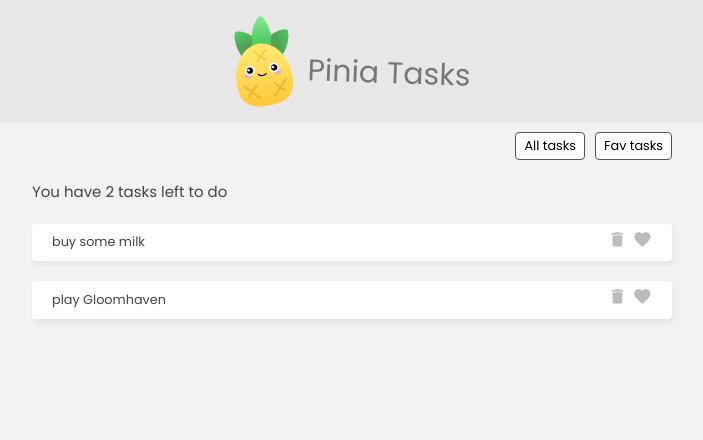
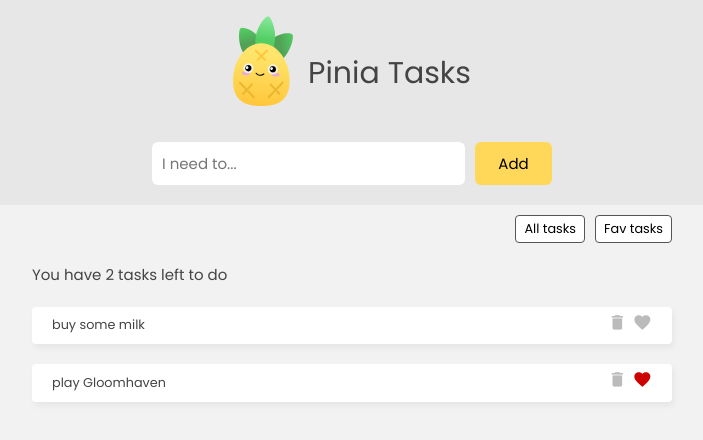
Before and after one commit to tkaeophian/vue-todos, a Vue app: page / in a window 1280 px wide. Shown: the top 440 px of the page, without its empty margins (288-991 px from the left). Built offline with nearby package versions, Linux system fonts and the light colour scheme.

Commit message:
style favorite toggle

```diff
--- a/src/assets/main.css
+++ b/src/assets/main.css
@@ -54,15 +54,12 @@
 }
 header img {
   max-width: 60px;
-  transform: rotate(-10deg);
 }
 header h1 {
   margin: 0;
   font-size: 2em;
   padding-top: 25px;
   margin-left: 15px;
-  color: #777;
-  transform: rotate(2deg);
 }
 
 /* task list */
@@ -99,6 +96,10 @@
   color: #bbb;
 }
 
+.task span.active {
+  color: #cc0000;
+}
+
 /* filter nav */
 .filter {
   width: 640px;
@@ -116,3 +117,46 @@
   cursor: pointer;
   font-size: 0.8rem;
 }
+
+/* new task form */
+.new-task-form {
+  background: #e7e7e7;
+  padding: 20px 0;
+}
+
+form {
+  max-width: 400px;
+  margin: 0 auto;
+  display: grid;
+  grid-template-columns: 3fr 1fr;
+  gap: 10px;
+}
+
+form button {
+  background: #ffd859;
+  border: 0;
+  padding: 10px;
+  font-family: "Poppins";
+  border-radius: 6px;
+  cursor: pointer;
+  font-size: 1em;
+}
+
+form input {
+  border: 0;
+  padding: 10px;
+  border-radius: 6px;
+  color: #555;
+  font-size: 1em;
+}
+
+/* loading state */
+.loading {
+  max-width: 640px;
+  border: 1px solid #ffd859;
+  background: #ffe9a0;
+  color: #3a3a3a;
+  padding: 5px 0;
+  text-align: center;
+  margin: 30px auto;
+}
--- a/src/components/taskDetails.vue
+++ b/src/components/taskDetails.vue
@@ -2,16 +2,22 @@
     <div class="task">
         <h3>{{ task.title }}</h3>
         <div class="icons">
-            <span class="material-icons">delete</span>
-            <span class="material-icons">favorite</span>
+            <span class="material-icons" @click="taskStore.deleteTask(task.id)">delete</span>
+            <span :class="{ active: task.isFav }" class="material-icons" @click="taskStore.toggleFav(task.id)">favorite</span>
         </div>
     </div>
 </template>
 
 <script lang="ts">
+import { useTaskStore } from '@/stores/taskStore';
+
     export default {
         props: [
             'task'
-        ]
+        ],
+        setup() {
+            const taskStore = useTaskStore()
+            return { taskStore }
+        }
     }
 </script>
--- /dev/null
+++ b/src/components/taskForm.vue
@@ -0,0 +1,36 @@
+<template>
+     <form @submit.prevent="handleSubmit">
+        <input
+          type="text"
+          placeholder="I need to..."
+          v-model="newTask"
+        >
+        <button>Add</button>
+    </form>
+</template>
+
+<script lang="ts">
+import { useTaskStore } from '@/stores/taskStore';
+import { ref } from 'vue';
+
+    export default {
+        setup() {
+            const taskStore = useTaskStore()
+            const newTask = ref('')
+            const handleSubmit = () => {
+                if (newTask.value.length > 0) {
+                    taskStore.addTask({
+                        title: newTask.value,
+                        isFav: false,
+                        id: Math.floor(Math.random() * 1000)
+                    })
+
+                    newTask.value = '';
+                }
+            }
+
+            return { newTask, handleSubmit }
+        },
+
+    }
+</script>
--- a/src/stores/taskStore.ts
+++ b/src/stores/taskStore.ts
@@ -19,5 +19,19 @@
         totalCount() {
             return this.tasks.length;
         }
+    },
+    actions: {
+        addTask(task) {
+            this.tasks.push(task);
+        },
+        deleteTask(id) {
+            this.tasks = this.tasks.filter(t => {
+                return t.id !== id
+            })
+        },
+        toggleFav(id) {
+            const task = this.tasks.find(t => t.id === id)
+            task.isFav = !task.isFav
+        },
     }
 })
--- a/src/views/HomeView.vue
+++ b/src/views/HomeView.vue
@@ -1,13 +1,15 @@
 
 <script lang="ts">
+  import taskForm from '@/components/taskForm.vue';
   import { ref } from 'vue';
   import TaskDetails from '../components/taskDetails.vue';
   import { useTaskStore } from '../stores/taskStore'
 
   export default {
     components : {
-      TaskDetails
-    },
+    TaskDetails,
+    taskForm
+},
     setup() {
       const taskStore = useTaskStore()
       const filter = ref('all')
@@ -22,6 +24,9 @@
       <img src="../assets/pinia-logo.svg" alt="Logo" />
       <h1>Pinia Tasks</h1>
     </header>
+    <div class="new-task-form">
+      <taskForm />
+    </div>
     <!-- filter -->
     <nav class="filter">
       <button @click="filter = 'all'">All tasks</button>
```
